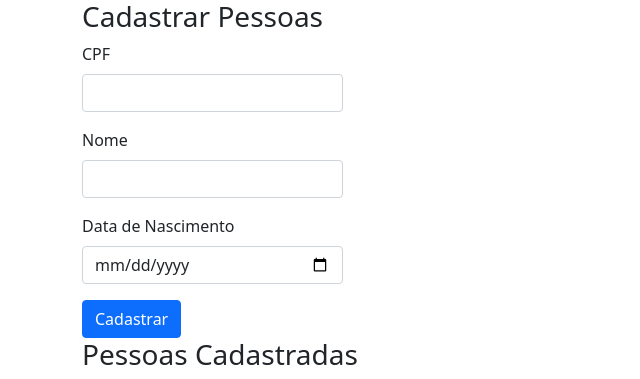
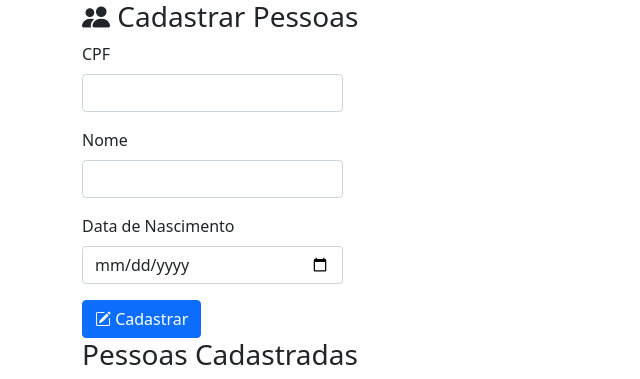
Before and after one commit to thal01veloso/Python, a Flask app: page / in a window 1280 px wide. Shown: the top 379 px of the page, without its empty margins (0-640 px from the left). Run offline with Flask 2, Linux system fonts and the light colour scheme; data that the repository does not hold is empty; some libraries are stand-ins or nearby versions.

Commit message:
Implementa melhorias Update

```diff
--- a/Pessoas.json
+++ b/Pessoas.json
@@ -1 +1 @@
-{"_default": {"32": {"CPF": "1525415", "Nome": "Juvenal", "DataNascimento": "2022-01-19"}, "33": {"CPF": "8899656589", "Nome": "Guri Banana", "DataNascimento": "1976-06-16"}, "34": {"CPF": "45525299", "Nome": "Maria Fernanda", "DataNascimento": "2022-01-19"}}}
+{"_default": {"33": {"CPF": "8899656589", "Nome": "Guri Banana", "DataNascimento": "1976-06-16"}, "34": {"CPF": "45525299", "Nome": "Maria Fernanda", "DataNascimento": "2022-01-19"}, "35": {"CPF": "1525415", "Nome": "Juvenal huga", "DataNascimento": "2022-01-19"}}}
--- a/templates/index.html
+++ b/templates/index.html
@@ -8,7 +8,7 @@
   </head>
 <body>
   <div class="container-sm" >
-  <h3>Cadastrar Pessoas</h3>
+  <h3><i class="bi bi-people-fill"> </i>Cadastrar Pessoas</h3>
   <div class="row">
     <div class="col-3">
     <form action="cadastrar" method="POST">
@@ -24,7 +24,7 @@
             <label for="dataNascimento" class="form-label">Data de Nascimento</label>
             <input type="date" class="form-control" id="dataNascimento" name="dataNascimento">
           </div>
-        <button type="submit" class="btn btn-primary">Cadastrar</button>
+        <button type="submit" class="btn btn-primary"><i class="bi bi-pencil-square"> </i>Cadastrar</button>
       </form>
     </div>
       <h3>Pessoas Cadastradas</h3>
@@ -43,7 +43,7 @@
               <td>{{item["Nome"]}}</td>
               <td>{{item["DataNascimento"]}}</td>
               <td><a class="btn btn-danger" href='/deletar/{{item["CPF"]}}'>
-                <i class="bi bi-trash"></i>Deletar</a>
+                <i class="bi bi-trash"> </i>Deletar</a>
                 <a href='/atualizar/{{item["CPF"]}}'class="btn btn-secondary">
                   <i class="bi bi-arrow-clockwise"> </i>Atualizar</a></td>
           </tr>
--- a/templates/update.html
+++ b/templates/update.html
@@ -1,6 +1,7 @@
 <!DOCTYPE html>
 <html>
 <head>
+    <link rel="stylesheet" href="https://cdn.jsdelivr.net/npm/bootstrap-icons@1.7.2/font/bootstrap-icons.css">
     <meta charset='utf-8'>
     <title>Cadastro de pessoas</title>
     <link href="https://cdn.jsdelivr.net/npm/bootstrap@5.0.2/dist/css/bootstrap.min.css" rel="stylesheet" integrity="sha384-EVSTQN3/azprG1Anm3QDgpJLIm9Nao0Yz1ztcQTwFspd3yD65VohhpuuCOmLASjC" crossorigin="anonymous">
@@ -28,7 +29,7 @@
             <input type="date" class="form-control" id="dataNascimento"
             name="dataNascimento" value='{{pessoa[0]["DataNascimento"]}}'>
           </div>
-        <button type="submit" class="btn btn-primary">Atualizar Pessoa</button>
+        <button type="submit" class="btn btn-primary"><i class="bi bi-arrow-clockwise"> </i>Atualizar</button>
       </form>
       </div>
     </div>
```
